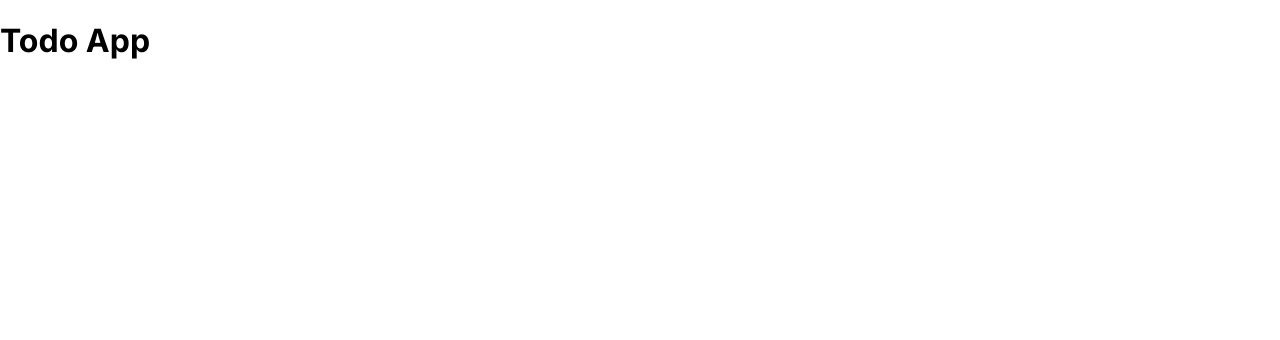
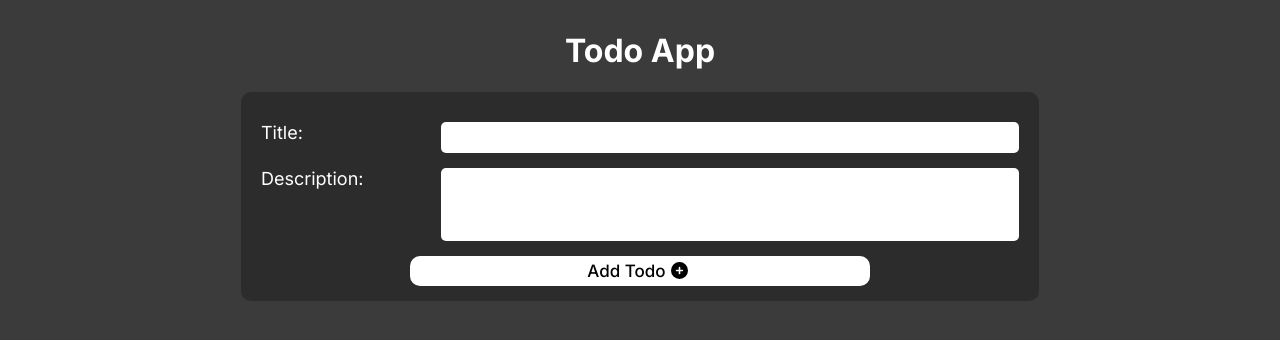
Before and after one commit to tasin000/todo-app-reactjs, a React (Create React App) app: page / in a window 1280 px wide. Shown: the top 340 px of the page. Built offline with nearby package versions, Linux system fonts and the light colour scheme.

Commit message:
Added Header and TodoInfo Component

```diff
--- a/package.json
+++ b/package.json
@@ -5,6 +5,7 @@
   "dependencies": {
     "@fortawesome/fontawesome-svg-core": "^6.1.1",
     "@fortawesome/free-solid-svg-icons": "^6.1.1",
+    "@fortawesome/react-fontawesome": "^0.1.18",
     "@testing-library/jest-dom": "^5.14.1",
     "@testing-library/react": "^13.0.0",
     "@testing-library/user-event": "^13.2.1",
--- a/src/components/Header/Header.css
+++ b/src/components/Header/Header.css
@@ -0,0 +1,9 @@
+.header{
+     padding-top: 10px;
+}
+
+.header h1{
+     color: #fff;
+     font-size: 2rem;
+     text-align: center;
+}
--- a/src/components/Home/Home.css
+++ b/src/components/Home/Home.css
@@ -0,0 +1,4 @@
+.home{
+     background-color: #3C3B3C;
+     min-height: 100vh;
+}
--- a/src/components/Home/Home.js
+++ b/src/components/Home/Home.js
@@ -1,13 +1,20 @@
 import React from 'react';
 import Header from '../Header/Header';
+import TodoInfo from '../TodoInfo/TodoInfo';
 import './Home.css';
 
 const Home = () => {
      return (
-          <div>
+          <div className='home'>
                <header>
                     <Header />
                </header>
+
+               <main>
+                    <section id="todo-info">
+                         <TodoInfo />
+                    </section>
+               </main>
           </div>
      );
 };
--- /dev/null
+++ b/src/components/TodoInfo/TodoInfo.css
@@ -0,0 +1,57 @@
+.form-container{
+     background-color: #2D2C2D;
+     padding: 15px;
+     max-width: 768px;
+     margin: 0 auto;
+     border-radius: 10px;
+     display: flex;
+     flex-direction: column;
+     justify-content: center;
+}
+
+.form-control{
+     display: flex;
+     flex-direction: row;
+     flex-wrap: wrap;
+     justify-content: space-between;
+     margin: 15px 5px;
+}
+
+.form-control label{
+     color: #fff;
+     font-size: 18px;
+}
+
+.form-control input, .form-control textarea{
+     outline: 0;
+     border: 0;
+     border-radius: 5px;
+     font-size: 18px;
+     padding: 5px;
+     width: 75%;
+     resize: none;
+}
+
+.form-container button{
+     padding: 5px 10px;
+     width: 60%;
+     text-align: center;
+     font-size: 17px;
+     font-weight: 500;
+     margin: 0 auto;
+     cursor: pointer;
+     color: #010101;
+     background-color: #fff;
+     border: 0;
+     border-radius: 10px;
+     transition: all .1s ease-in-out;
+}
+
+.form-container button svg {
+     margin: 0px 5px;
+}
+
+.form-container button:hover{
+     color: #fff;
+     background-color: #ffa500;
+}
--- /dev/null
+++ b/src/components/TodoInfo/TodoInfo.js
@@ -0,0 +1,29 @@
+import { FontAwesomeIcon } from '@fortawesome/react-fontawesome';
+import { faPlusCircle } from '@fortawesome/free-solid-svg-icons';
+import React from 'react';
+import './TodoInfo.css';
+
+const TodoInfo = () => {
+     return (
+          <div className='form-container'>
+               <div className="input-group">
+                    <div className="form-control">
+                         <label htmlFor="title">Title: </label>
+                         <input type="text" name="title" id="title" />
+                    </div>
+
+                    <div className="form-control">
+                         <label htmlFor="desc">Description: </label>
+                         <textarea name="desc" id="desc" cols="30" rows="3"></textarea>
+                    </div>
+               </div>
+
+               <button type="submit">
+                    Add Todo
+                    <FontAwesomeIcon icon={faPlusCircle} />
+               </button>
+          </div>
+     );
+};
+
+export default TodoInfo;
--- a/src/index.css
+++ b/src/index.css
@@ -7,6 +7,6 @@ body {
   -moz-osx-font-smoothing: grayscale;
 }
 
-button {
+button, input, textarea {
   font-family: 'Inter', system-ui;
 }
```
Also changed, not shown: src/components/Header/Header.js (line endings or trailing spaces), 1 other file (tests, documents, lock files or other folders).
